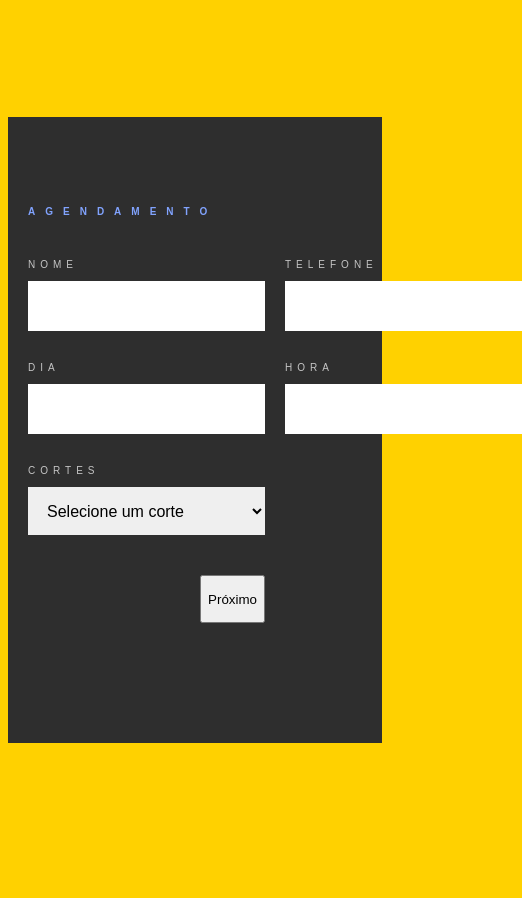
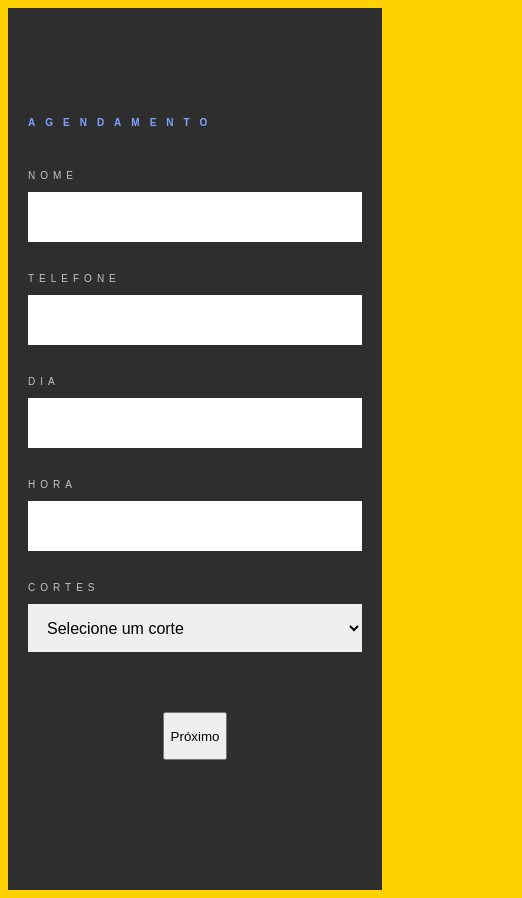
Before and after one commit to Samuel88559/Barbearia-agendamentos, a plain HTML site: page agendamento.html in a window 390 px wide. Shown: the whole page, 522 px wide, since content can reach past the window. Before the commit the page ends 860 px from the top, so only its background shows below. Drawn offline with Linux system fonts and the light colour scheme.

Commit message:
Consertei a responsividade do agendamento para celulares

```diff
--- a/agendamento.html
+++ b/agendamento.html
@@ -5,6 +5,7 @@
     <meta name="viewport" content="width=device-width, initial-scale=1.0">
     <title>Agendamento</title>
     <link rel="stylesheet" href="style.css">
+    <link rel="stylesheet" href="responsive.css">
 </head>
 <body>
 
@@ -44,6 +45,7 @@
                             <option>Combo (Cabelo + Barba)</option>
                             <option>Pigmentação</option>
                         </select>
+                </div>
 
                 <div class="form-buttons">
                     <button class="btn">Próximo</button>
@@ -52,7 +54,7 @@
         </div>
 
 
-    </selection>
+    </section>
 
 </body>
 </html>
--- /dev/null
+++ b/responsive.css
@@ -0,0 +1,46 @@
+@media (max-width: 1536px) {
+
+}
+
+/* xl */
+@media (max-width: 1280px) {
+
+}
+
+/* lg */
+@media (max-width: 1024px) {
+
+
+}
+
+/* md */
+@media (max-width: 768px) {
+
+
+
+}
+
+
+/* sm */
+@media (max-width: 640px) {
+
+/* Modo para celulares*/
+
+  .form {
+        grid-template-columns: 1fr;
+    }
+
+    .form-buttons {
+        justify-content: center;
+    }
+
+     .form-buttons {
+        grid-column: span 1;
+    }
+
+}
+
+/* xs */
+@media (max-width: 475px) {
+
+}
--- a/style.css
+++ b/style.css
@@ -10,9 +10,10 @@ body{
     border-radius: 100%;
 }
 
-.container{
-    width: 334px;
+.container {
+    max-width: 500px;
     margin: 0 auto;
+    padding: 20px;
 }
 
 header{
@@ -146,6 +147,7 @@ body{
 
 .form-buttons{
     display: flex;
+    grid-column: span 2;
     justify-content: end;
     padding: 30px 0;
     gap: 20px;
```
Also changed, not shown: index.html (+1 -0 lines).
